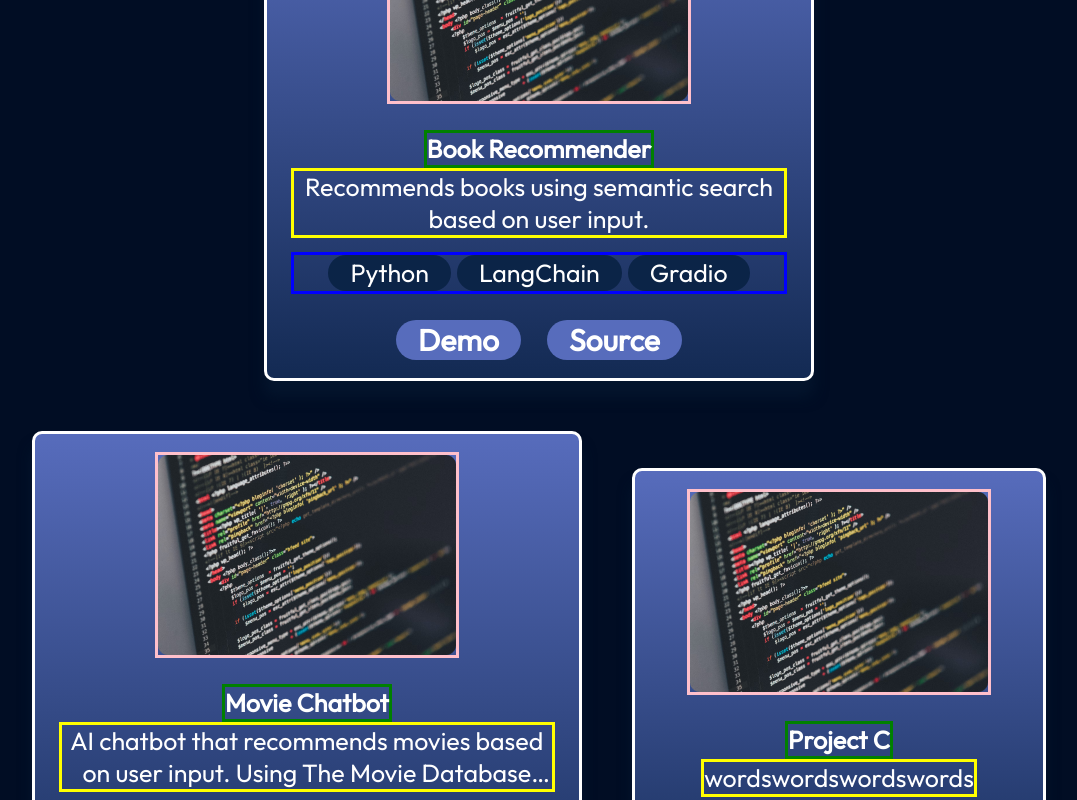
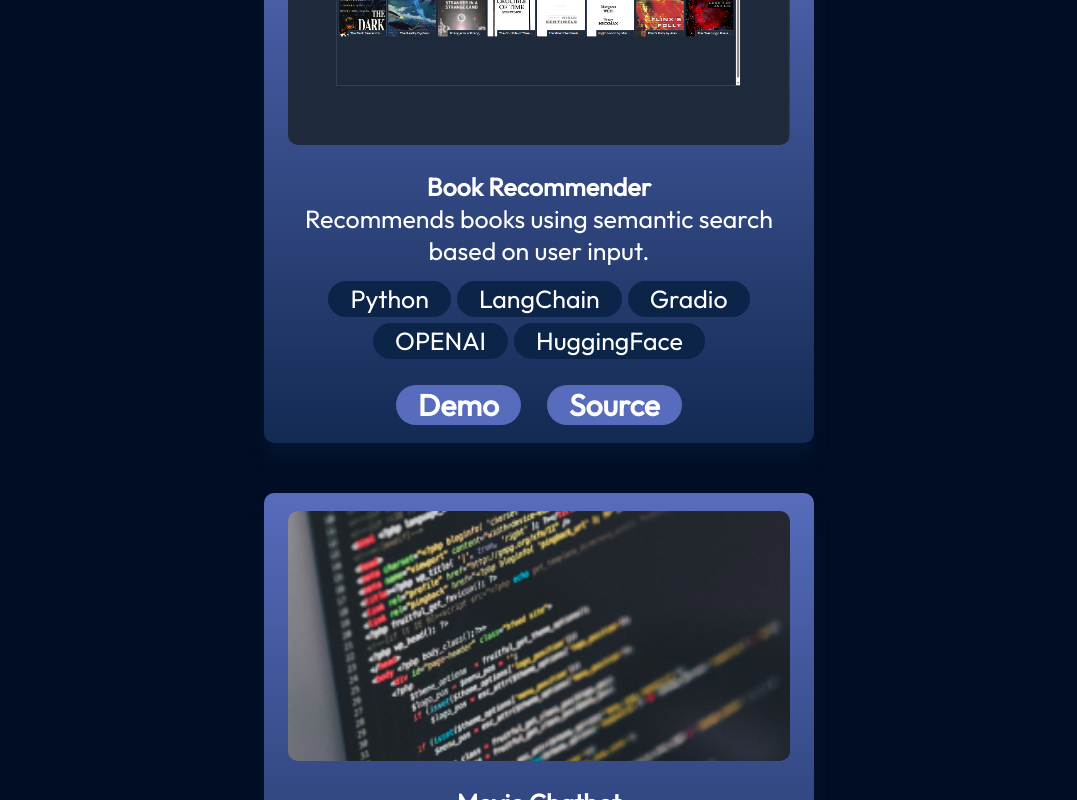
Before and after one commit to AfricanBolu/africanbolu.github.io, a React (Vite) app: page / in a window 1280 px wide. Shown: the part 1540-2340 px from the top of the page, without its empty margins (101-1178 px from the left). Built offline with nearby package versions, Linux system fonts and the light colour scheme.

Commit message:
fixed project cards, and added pictures and video

```diff
--- a/package.json
+++ b/package.json
@@ -28,6 +28,6 @@
         "eslint-plugin-react-hooks": "^5.0.0",
         "eslint-plugin-react-refresh": "^0.4.16",
         "globals": "^16.2.0",
-        "vite": "^6.0.5"
+        "vite": "^7.1.9"
     }
 }
--- a/src/components/Projects/ProjectCard.jsx
+++ b/src/components/Projects/ProjectCard.jsx
@@ -5,7 +5,7 @@ import styles from './ProjectCard.module.css';
 const ProjectCard = ({ project: { title, img, desc, stack, demo, source } }) => {
   return (
     <div className={styles.container}>
-      <img src={img} alt={`Temp image of ${title} `} className={styles.projectPic} />
+      <img src={img} alt={`Image of project ${title} `} className={styles.projectPic} />
       <h3 className={styles.title}>{title}</h3>
       <p className={styles.description}>{desc}</p>
       <ul className={styles.stack}>
@@ -16,10 +16,10 @@ const ProjectCard = ({ project: { title, img, desc, stack, demo, source } }) =>
         ))}
       </ul>
       <div className={styles.links}>
-        <a href={demo} className={styles.linkBtn}>
+        <a href={demo} className={styles.linkBtn} target="_blank">
           Demo
         </a>
-        <a href={source} className={styles.linkBtn}>
+        <a href={source} className={styles.linkBtn} target="_blank">
           Source
         </a>
       </div>
--- a/src/components/Projects/ProjectCard.module.css
+++ b/src/components/Projects/ProjectCard.module.css
@@ -1,6 +1,6 @@
 @import '../../vars.css';
 .container {
-    border: 3px solid white;
+    /* border: 3px solid white; */
     /* border: 3px solid orange; */
     /* position: relative; */
     display: flex;
@@ -24,13 +24,17 @@
 }
 
 .projectPic {
-    border: 3px solid pink;
-    /* width: 90%; */
+    /* border: 3px solid pink; */
+    width: 100%;
+    height: auto;
+    border-radius: 10px;
+    object-fit: cover;
+    max-height: 250px;
     margin-bottom: 26px;
 }
 
 .title {
-    border: 3px solid green;
+    /* border: 3px solid green; */
     font-size: 25px;
     font-weight: 700;
     font-family: var(--font-outfit);
@@ -38,7 +42,7 @@
 }
 
 .description {
-    border: 3px solid yellow;
+    /* border: 3px solid yellow; */
     font-size: 25px;
     font-weight: 400;
     font-family: var(--font-outfit);
@@ -52,7 +56,7 @@
 }
 
 .stack {
-    border: 3px solid blue;
+    /* border: 3px solid blue; */
     width: 100%;
     margin-top: 14px;
     display: flex;
--- a/src/data/projects.js
+++ b/src/data/projects.js
@@ -1,27 +1,27 @@
-import projectImg from '../assets/projects/project.png';
+import defaultImg from '../assets/projects/project.png';
+import bookRecommender from '../assets/projects/Book_Recommender.png';
 
 export const projects = [
     {
         title: 'Book Recommender',
-        img: projectImg,
+        img: bookRecommender,
         desc: 'Recommends books using semantic search based on user input.',
-        stack: ['Python', 'LangChain', 'Gradio'],
-        demo: 'https://www.example.com',
-        source: 'https://www.example.com',
+        stack: ['Python', 'LangChain', 'Gradio', 'OPENAI', 'HuggingFace'],
+        demo: 'https://www.youtube.com/watch?v=M-BcuUD7d1c',
+        source: 'https://huggingface.co/spaces/ItzBombo/Book-Recommender',
     },
     {
         title: 'Movie Chatbot',
-        img: projectImg,
-        desc: 'AI chatbot that recommends movies based on user input.\
-        Using The Movie Database (TMDb) API to fetch movie data.',
+        img: defaultImg,
+        desc: 'AI chatbot that recommends movies using TMDb API and natural language input.',
         stack: ['TMDB', 'Python', 'OPENAI', 'LangChain', 'HuggingFace'],
         demo: 'https://www.example.com',
         source: 'https://www.example.com',
     },
     {
-        title: 'Project C',
-        img: projectImg,
-        desc: 'wordswordswordswords',
+        title: 'BudgetYou',
+        img: defaultImg,
+        desc: 'Smart budgeting app with AI-powered savings tips and customizable budget plans.',
         stack: ['React', 'Express', 'Node'],
         demo: 'https://www.example.com',
         source: 'https://www.example.com',
```
Also changed, not shown: src/assets/projects/Book_Recommender.png (added), 1 other file (tests, documents, lock files or other folders).
